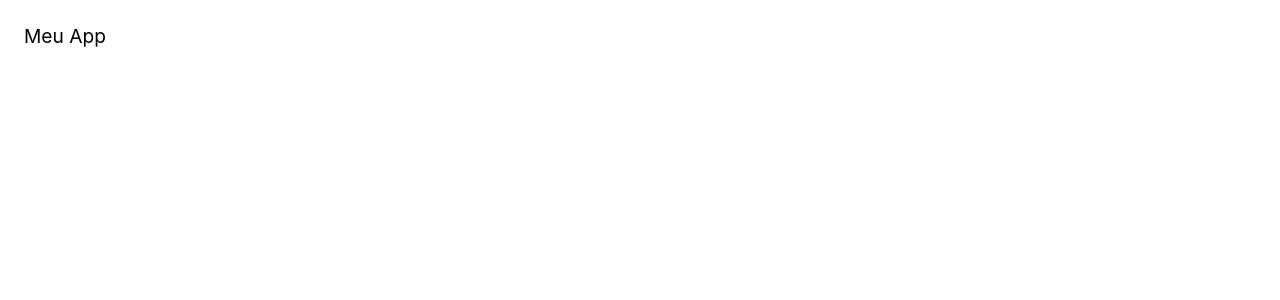
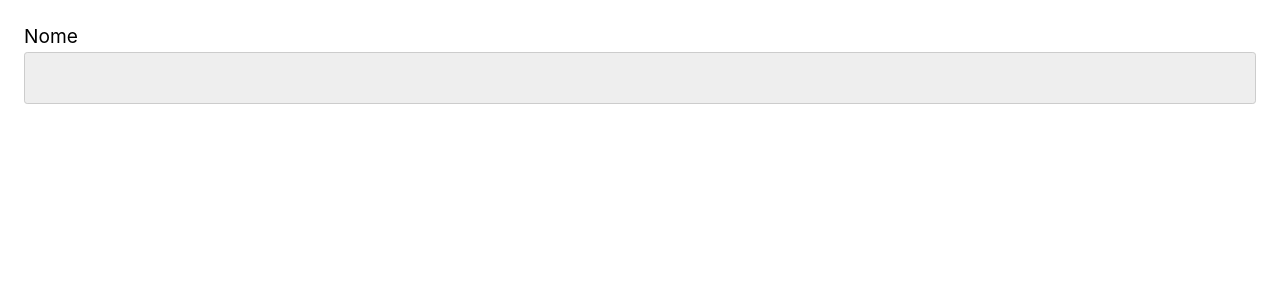
Before and after one commit to MacielSousa/starting-react, a React (Create React App) app in the folder meuapp/: page / in a window 1280 px wide. Shown: the top 300 px of the page. Built offline with nearby package versions, Linux system fonts and the light colour scheme.

Commit message:
Fragmento

```diff
--- a/meuapp/src/App.js
+++ b/meuapp/src/App.js
@@ -1,7 +1,12 @@
 import React from 'react';
 
 const App = () => {
-    return <div>Meu App</div>
+    return (
+        <React.Fragment>
+            <label htmlFor="nome">Nome</label>
+            <input type="text" id="nome"></input>
+        </React.Fragment>
+    );
 }
 
 export default App;
```
